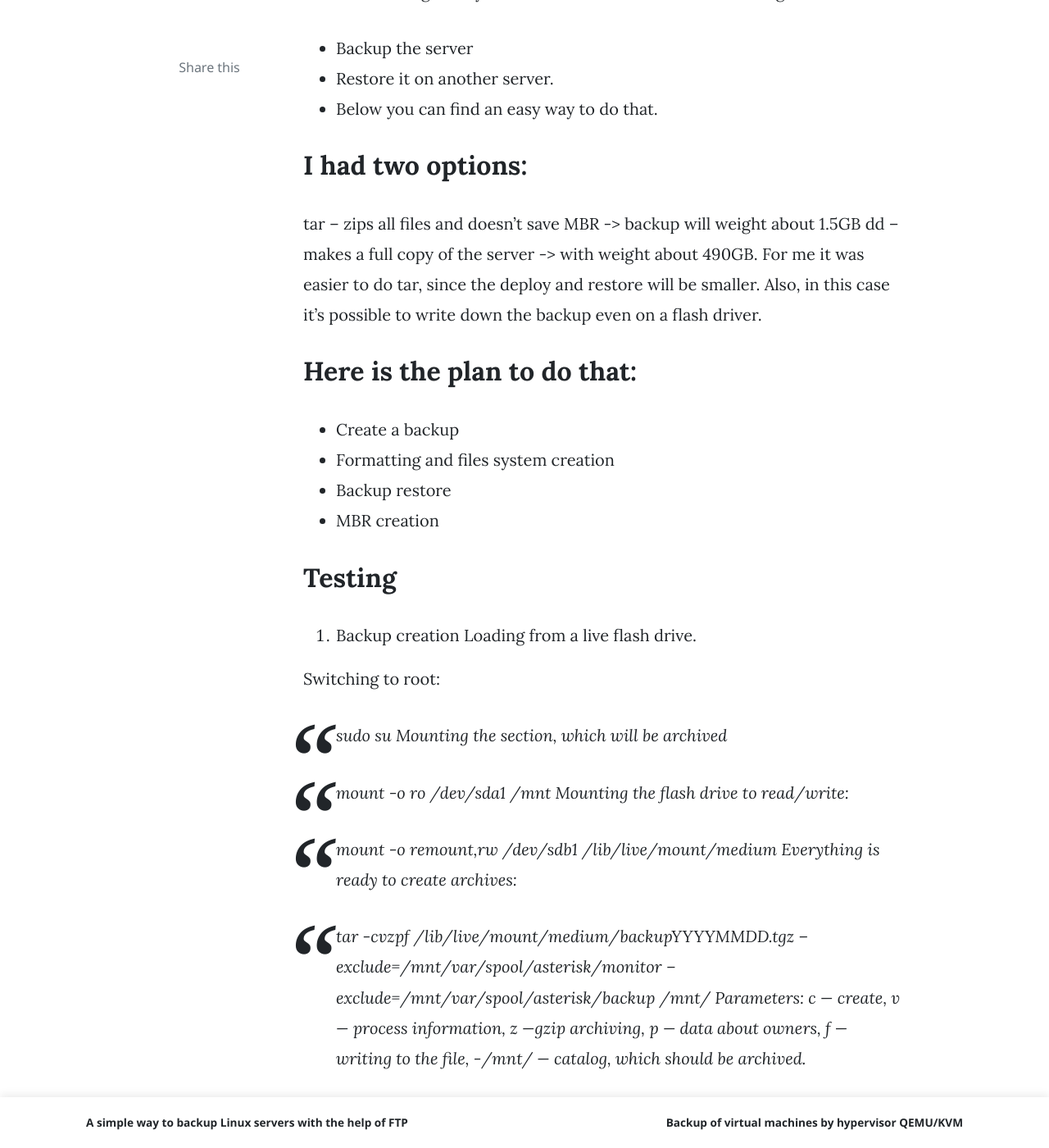
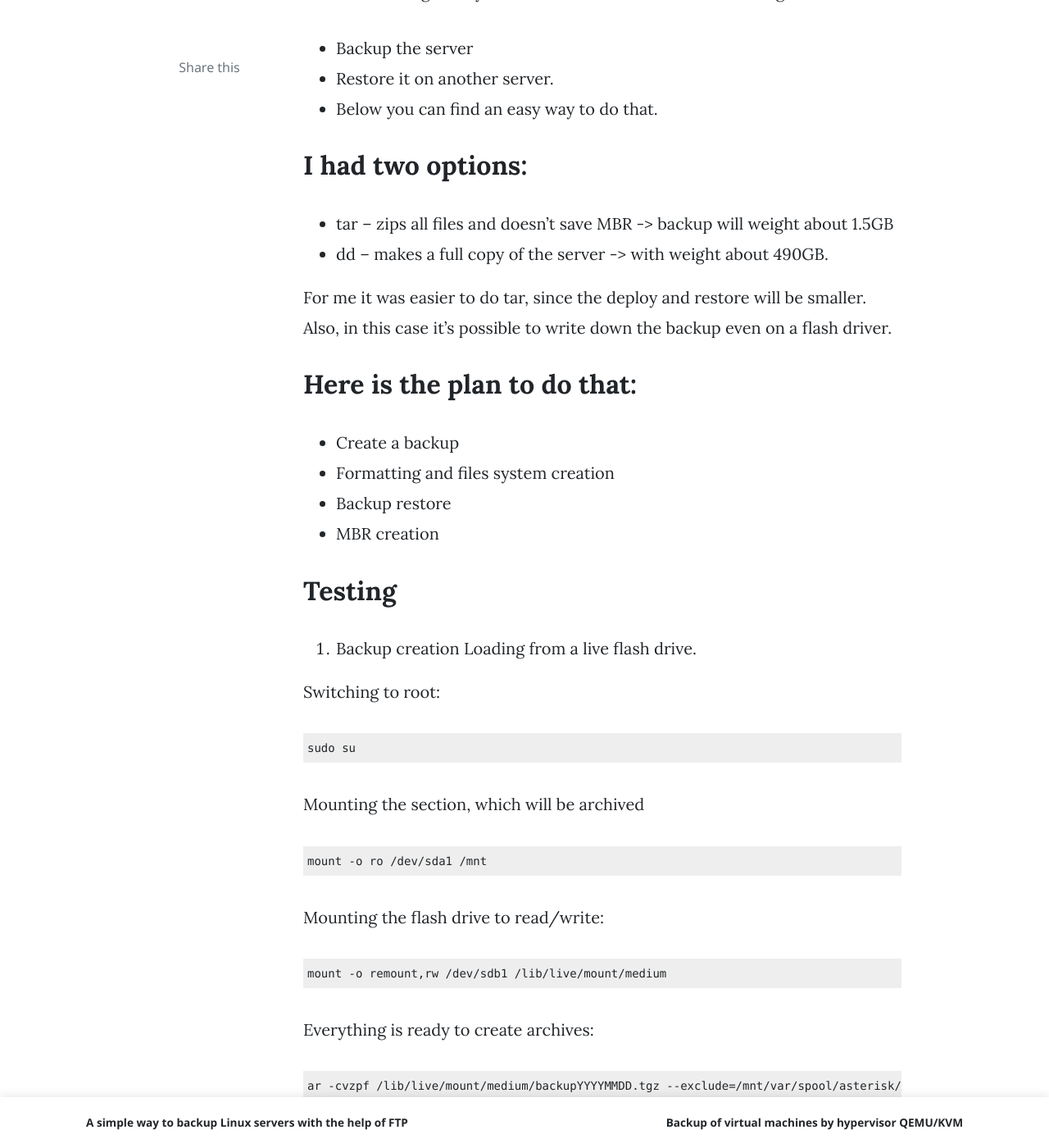
Before and after one commit to d0zme/d0z-medium, a Jekyll site: the page built from _posts/2020-07-06-backing-up-linux-server.md, in a window 1280 px wide and 1400 px high, scrolled down 671 px. Shown: the whole window at 82% size. Built offline with Jekyll 4.4.1, drawn with Linux system fonts in a browser that asks for light colours; nearby versions of some CDN libraries; comment, search, counter and statistics services are not loaded; some of the changed text lies outside the part shown.

Commit message:
Update 2020-07-06-backing-up-linux-server.md

```diff
--- a/_posts/2020-07-06-backing-up-linux-server.md
+++ b/_posts/2020-07-06-backing-up-linux-server.md
@@ -12,8 +12,9 @@ I had worked in small company, and very often I do some stuff, related to system
 
 ## I had two options:
 
-tar – zips all files and doesn't save MBR -> backup will weight about 1.5GB
-dd – makes a full copy of the server -> with weight about 490GB.
+- tar – zips all files and doesn't save MBR -> backup will weight about 1.5GB
+- dd – makes a full copy of the server -> with weight about 490GB.
+
 For me it was easier to do tar, since the deploy and restore will be smaller. Also, in this case it's possible to write down the backup even on a flash driver.
 
 ## Here is the plan to do that:
@@ -24,22 +25,31 @@ For me it was easier to do tar, since the deploy and restore will be smaller. Al
 - MBR creation
 
 ## Testing
+
 1. Backup creation
 Loading from a live flash drive.
 
 Switching to root:
-
-> sudo su
+<pre>
+sudo su
+</pre>
 Mounting the section, which will be archived
 
-> mount -o ro /dev/sda1 /mnt
+<pre>
+mount -o ro /dev/sda1 /mnt
+</pre>
+
 Mounting the flash drive to read/write:
+<pre>
+mount -o remount,rw /dev/sdb1 /lib/live/mount/medium
+</pre>
 
-> mount -o remount,rw /dev/sdb1 /lib/live/mount/medium
 Everything is ready to create archives:
+<pre>
+ar -cvzpf /lib/live/mount/medium/backupYYYYMMDD.tgz --exclude=/mnt/var/spool/asterisk/monitor --exclude=/mnt/var/spool/asterisk/backup /mnt/
+</pre>
 
-> tar -cvzpf /lib/live/mount/medium/backupYYYYMMDD.tgz --exclude=/mnt/var/spool/asterisk/monitor --exclude=/mnt/var/spool/asterisk/backup /mnt/
-> Parameters: c — create, v — process information, z —gzip archiving, p — data about owners, f — writing to the file, -/mnt/ — catalog, which should be archived.
+Parameters: c — create, v — process information, z —gzip archiving, p — data about owners, f — writing to the file, -/mnt/ — catalog, which should be archived.
 
 The process takes about 7-10 minutes.
 
```
